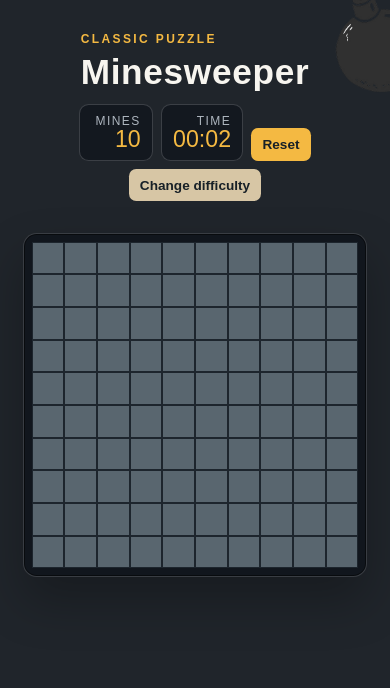
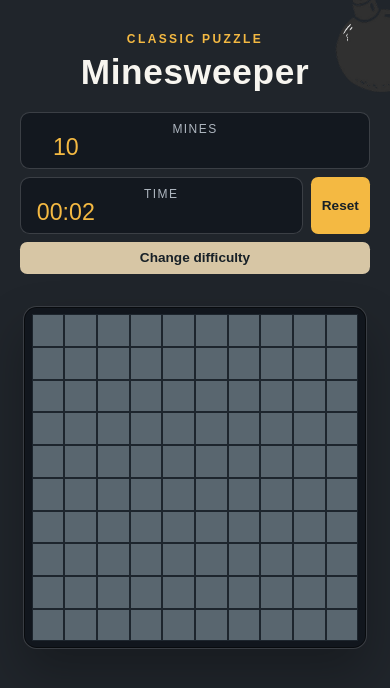
Before and after one commit to anand-patel-91/Minesweeper-Clone, a React (Vite) app: page / in a window 390 px wide. Both pictures are taken after a click on the button "Easy". Shown: the top 688 px of the page. Built offline with nearby package versions, Linux system fonts and the light colour scheme; a web font is replaced by a local one.

Commit message:
refactor layout and styling of game stats, enhance responsiveness, and improve UI elements

```diff
--- a/src/App.css
+++ b/src/App.css
@@ -32,9 +32,10 @@
 .game-header {
   width: min(100%, 34rem);
   display: flex;
-  align-items: end;
-  justify-content: space-between;
-  gap: 1rem;
+  flex-direction: column;
+  align-items: center;
+  gap: 1.5rem;
+  text-align: center;
 }
 
 h1 {
@@ -63,18 +64,21 @@
 
 .timer-value {
   display: block;
+  width: 4.2rem;
   color: #f4b942;
   font-size: 1.8rem;
   font-variant-numeric: tabular-nums;
   line-height: 1;
+  text-align: center;
 }
 
 .game-stats {
+  width: min(100%, 18rem);
   min-width: 0;
   display: flex;
-  align-items: end;
+  flex-direction: column;
+  align-items: center;
   gap: 0.5rem;
-  flex-wrap: wrap;
 }
 
 .stat {
@@ -83,7 +87,23 @@
   border: 1px solid #ffffff2b;
   border-radius: 0.6rem;
   background: #11161dcc;
-  text-align: right;
+  text-align: center;
+}
+
+.mine-stat {
+  width: 100%;
+}
+
+.stats-row {
+  width: 100%;
+  display: flex;
+  align-items: stretch;
+  justify-content: center;
+  gap: 0.5rem;
+}
+
+.stats-row .stat {
+  flex: 1;
 }
 
 .reset-button {
@@ -93,6 +113,7 @@
 }
 
 .difficulty-button {
+  width: 100%;
   white-space: nowrap;
   padding: 0.55rem 0.7rem;
   background: #d7c6a5;
@@ -304,11 +325,6 @@
     padding-top: 2rem;
   }
 
-  .game-header {
-    align-items: center;
-    flex-direction: column;
-  }
-
   .game-stats {
     width: 100%;
     justify-content: center;
--- a/src/components/Board.jsx
+++ b/src/components/Board.jsx
@@ -181,10 +181,14 @@
           <h1>Minesweeper</h1>
         </div>
         <div className="game-stats">
-          <div className="stat" aria-label={`${mines - flaggedCount} mines remaining`}>
+          <div
+            className="stat mine-stat"
+            aria-label={`${mines - flaggedCount} mines remaining`}
+          >
             <span className="timer-label">Mines</span>
             <span className="timer-value">{mines - flaggedCount}</span>
           </div>
+          <div className="stats-row">
             <div className="stat" aria-live="polite">
               <span className="timer-label">Time</span>
               <span className="timer-value">
@@ -195,6 +199,7 @@
             <button className="reset-button" onClick={freshBoard} type="button">
               Reset
             </button>
+          </div>
           <button
             className="difficulty-button"
             onClick={onChangeDifficulty}
```
Lines whose indentation alone changed are shown as unchanged.
